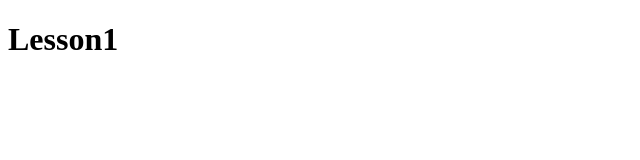
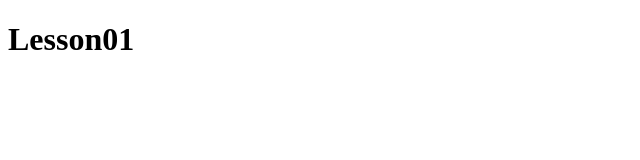
Before and after one commit to neyriks/GloJS, a plain HTML site: page index.html in a window 1280 px wide. Shown: the full height of the page, 0-640 px from the left. Drawn offline with Linux system fonts and the light colour scheme.

Commit message:
Изменил index.html текст

```diff
--- a/index.html
+++ b/index.html
@@ -6,7 +6,7 @@
     <title>Document</title>
 </head>
 <body>
-    <h1>Lesson1</h1>
+    <h1>Lesson01</h1>
     <script src="./script/script.js"></script>
 </body>
 </html>
```
